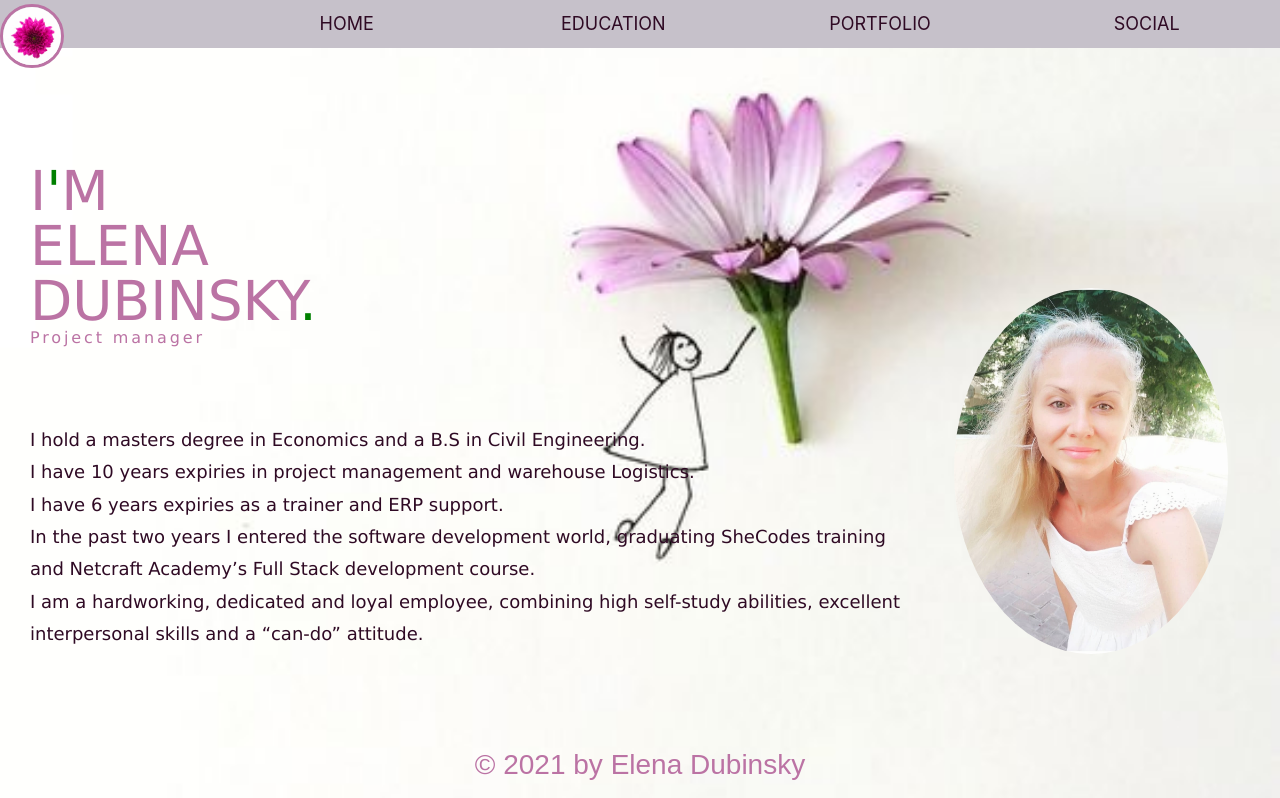
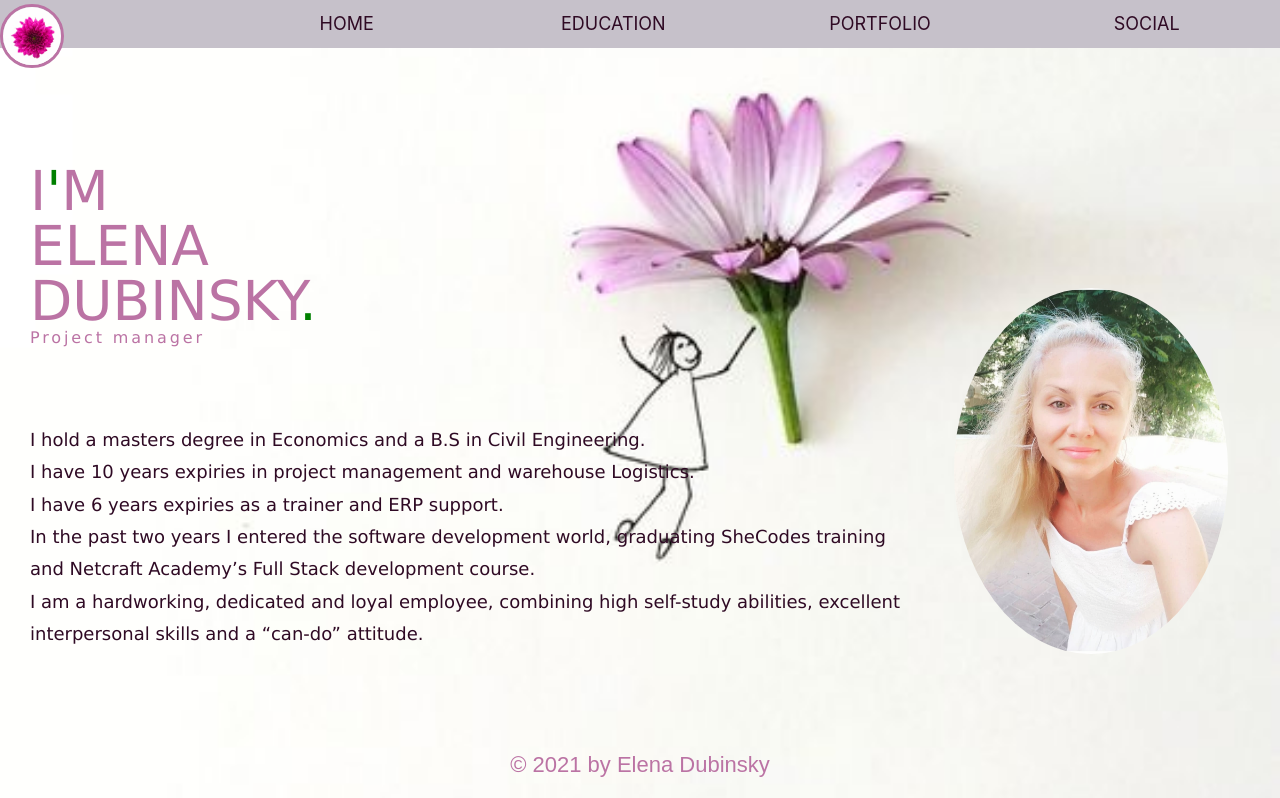
Before and after one commit to chekayufor/cv, a React (Create React App) app: page / in a window 1280 px wide. Shown: the top 798 px of the page. Built offline with nearby package versions, Linux system fonts and the light colour scheme.

Commit message:
fale footer font-size

```diff
--- a/src/components/Footer.jsx
+++ b/src/components/Footer.jsx
@@ -24,12 +24,12 @@ const Box = styled.div`
   font-size: 1.6rem;
   font-family: sans-serif;
   padding-bottom: 5px;
-  @media (min-width: 820px) {
+  /* @media (min-width: 820px) {
     font-size: 2.2rem;
-  }
+  } */
   @media (min-width: 1200px) {
     align-items: center;
-    font-size: 2.8rem;
+    font-size: 2.2rem;
   }
 `;
 const H4 = styled.h5`
```
Also changed, not shown: 8 other files (tests, documents, lock files or other folders).
